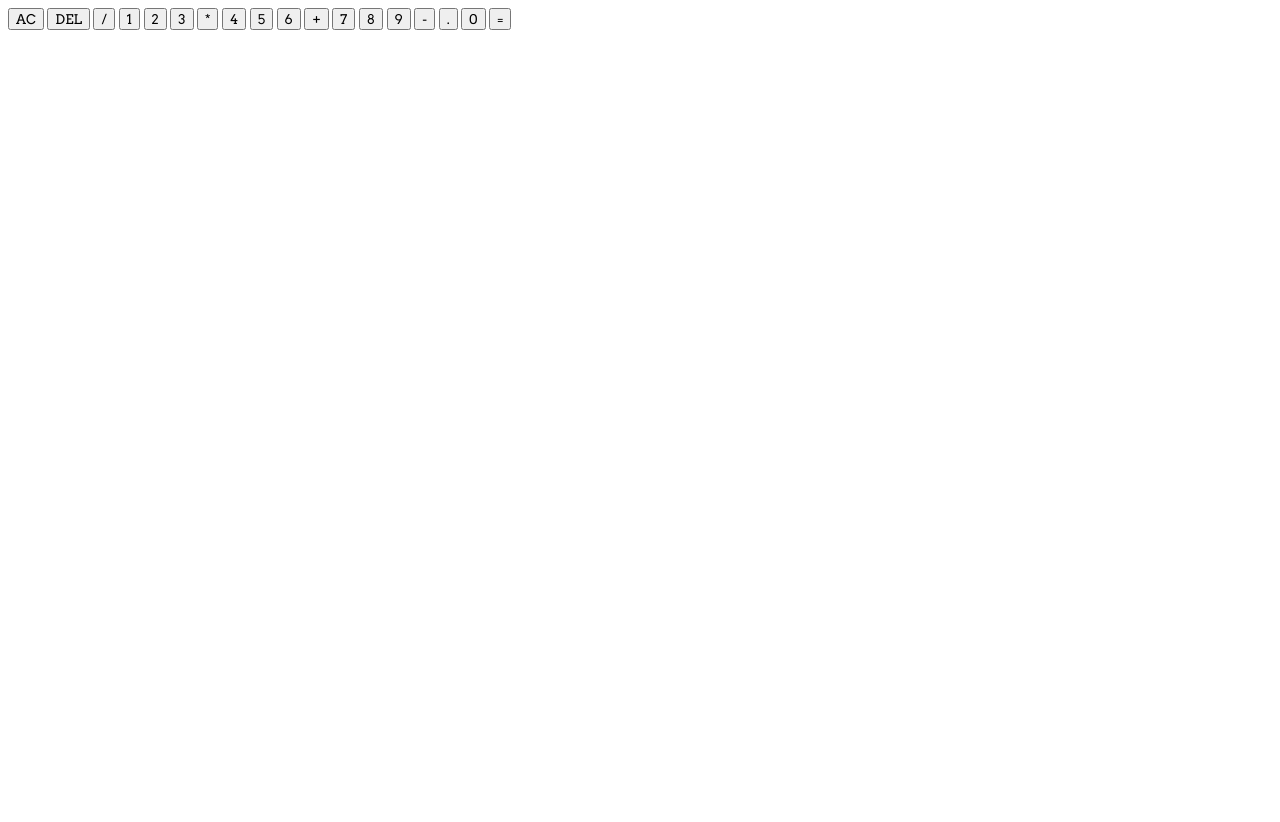
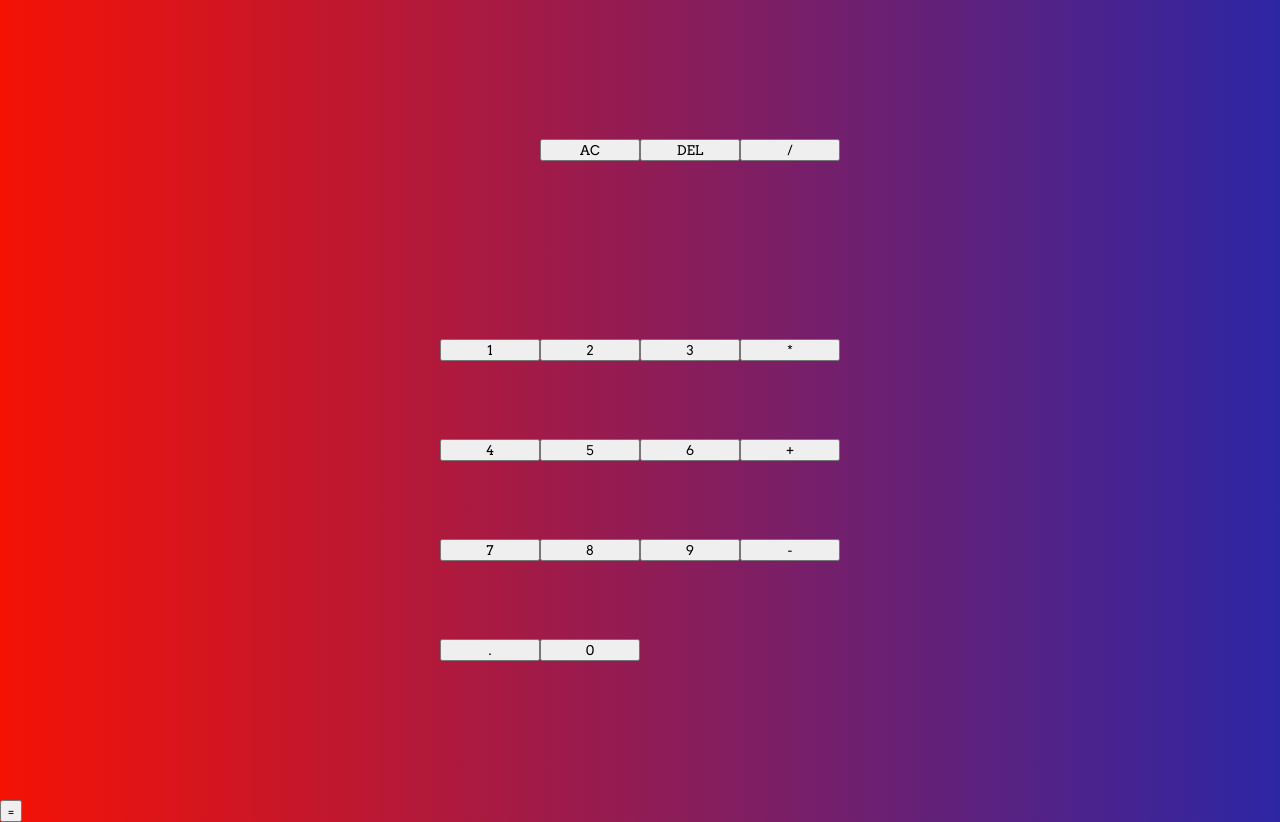
Before and after one commit to earldev4/Kalkulator-Sederhana, a plain HTML site: page index.html in a window 1280 px wide. Before the commit the page ends 800 px from the top, so only its background shows below. Drawn offline with Linux system fonts and the light colour scheme.

Commit message:
Background

```diff
--- a/style.css
+++ b/style.css
@@ -3,3 +3,16 @@
     font-family: "Arvo", serif;
     font-weight: normal;
 }
+body{
+    padding: 0;
+    margin: 0;
+    background: linear-gradient(90deg, rgba(245,18,5,1) 0%, rgba(45,38,164,1) 100%);
+}
+.calculatorGrid{
+    display: grid;
+    justify-content: center;
+    align-items: center;
+    min-height: 100vh;
+    grid-template-columns: repeat(4, 100px);
+    grid-template-rows: minmax(120px, auto) repeat(5, 100px);
+}
```
Also changed, not shown: index.html (+1 -1 lines).
